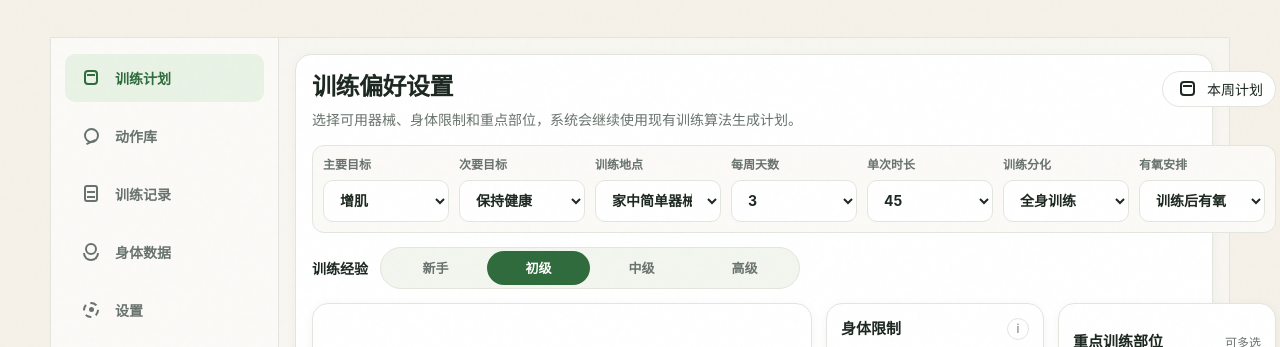
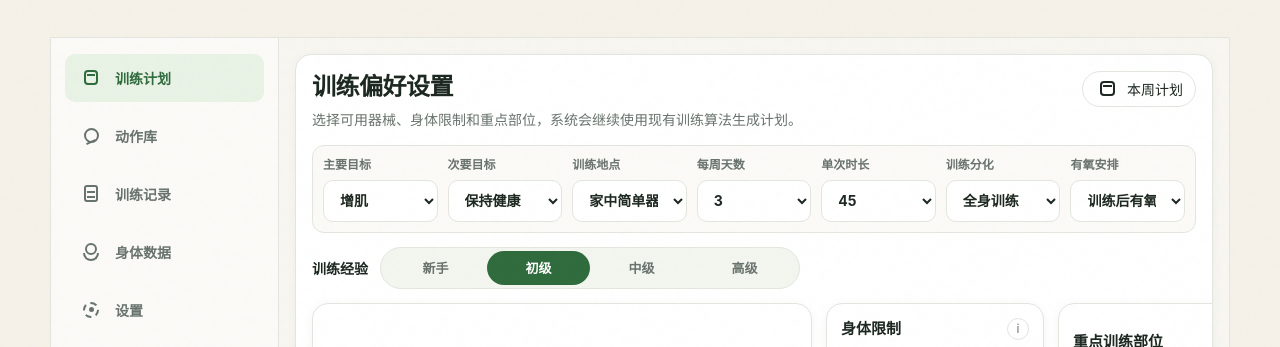
Before and after one commit to yulongcai1023/daily-meal-planner, a website: page index.html in a window 1280 px wide. Both pictures are taken after a click on the button "健身". Shown: the part 385-732 px from the top of the page. Drawn offline with Linux system fonts and the light colour scheme; no server answers.

Commit message:
Fix fitness preference card border

```diff
--- a/index.html
+++ b/index.html
@@ -5,7 +5,7 @@
   <meta name="viewport" content="width=device-width, initial-scale=1.0" />
   <meta name="description" content="根据身体信息、活动量和目标估算每日营养需求并生成一日食谱。" />
   <title>今日食养 · 每日食谱推荐</title>
-  <link rel="stylesheet" href="styles.css?v=20260716-fitness-ui3" />
+  <link rel="stylesheet" href="styles.css?v=20260716-fitness-ui4" />
 </head>
 <body>
   <main class="page-shell">
--- a/styles.css
+++ b/styles.css
@@ -313,14 +313,15 @@
 .fitness-main { min-width: 0; padding: 16px; display: grid; gap: 16px; }
 .fitness-main > *, .preference-card, .fitness-dashboard { min-width: 0; max-width: 100%; width: 100%; }
 .preference-card, .weekly-plan-card, .workout-detail-card, .fitness-empty-card, .exercise-card, .preference-subcard { background: var(--fit-surface); border: 1px solid var(--fit-border); border-radius: 16px; box-shadow: var(--fit-shadow); }
-.preference-card { padding: 16px; display: grid; gap: 14px; }
-.preference-head { display: flex; align-items: flex-start; justify-content: space-between; gap: 16px; }
+.preference-card { padding: 16px; display: grid; gap: 14px; overflow: hidden; }
+.preference-card > *, .preference-head > *, .preference-controls > * { min-width: 0; max-width: 100%; }
+.preference-head { display: flex; align-items: flex-start; justify-content: space-between; gap: 16px; flex-wrap: wrap; }
 .preference-head h2 { margin: 0; font-size: 24px; line-height: 32px; font-weight: 750; letter-spacing: -.02em; }
 .preference-head p { margin: 6px 0 0; color: var(--fit-text-secondary); font-size: 14px; line-height: 22px; }
-.plan-cycle-pill { min-height: 36px; padding: 0 12px; display: inline-flex; align-items: center; gap: 8px; color: var(--fit-text-primary); border: 1px solid var(--fit-border); border-radius: 999px; background: #fff; font-size: 14px; white-space: nowrap; }
+.plan-cycle-pill { min-height: 36px; padding: 0 12px; display: inline-flex; align-items: center; gap: 8px; color: var(--fit-text-primary); border: 1px solid var(--fit-border); border-radius: 999px; background: #fff; font-size: 14px; white-space: nowrap; flex: 0 0 auto; }
 .calendar-icon::before { width: 15px; height: 15px; border: 2px solid currentColor; border-radius: 4px; }
 .calendar-icon::after { width: 9px; height: 2px; top: 8px; background: currentColor; }
-.preference-controls { display: grid; grid-template-columns: repeat(7, minmax(116px, 1fr)); gap: 10px; padding: 10px; background: #FBFAF7; border: 1px solid var(--fit-border); border-radius: 12px; }
+.preference-controls { display: grid; grid-template-columns: repeat(7, minmax(0, 1fr)); gap: 10px; padding: 10px; background: #FBFAF7; border: 1px solid var(--fit-border); border-radius: 12px; }
 .preference-controls label, .disliked-field { color: var(--fit-text-secondary); font-size: 12px; line-height: 18px; font-weight: 650; }
 .preference-controls select, .disliked-field input, .chip-search { min-height: 42px; width: 100%; margin-top: 6px; padding: 0 12px; color: var(--fit-text-primary); background: var(--fit-surface); border: 1px solid var(--fit-border); border-radius: 10px; outline: none; font: inherit; font-size: 14px; transition: border-color .18s, box-shadow .18s; }
 .preference-controls select:focus, .disliked-field input:focus, .chip-search:focus, .set-row input:focus, .exercise-note input:focus { border-color: var(--fit-primary); box-shadow: 0 0 0 3px rgba(47,107,60,.14); }
```
